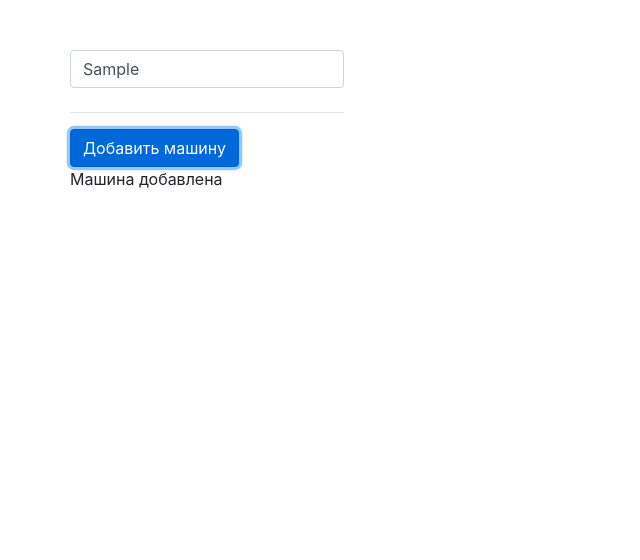
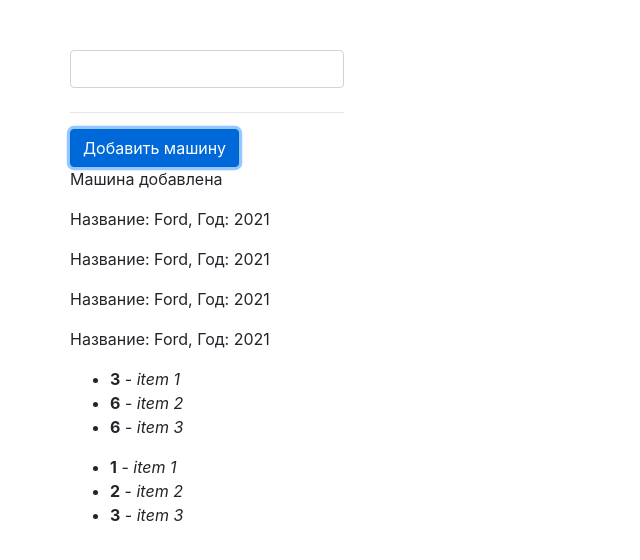
Before and after one commit to maxvanny2010/theory, an Angular app in the folder theoryapp/: page / in a window 1280 px wide. Both pictures are taken after typing "Sample" into the empty fields and a click on the button "Добавить машину". Shown: the top 560 px of the page, without its empty margins (0-640 px from the left). Built offline with nearby package versions, Linux system fonts and the light colour scheme.

Commit message:
directive for *ngFor

```diff
--- a/theoryapp/src/app/app.component.html
+++ b/theoryapp/src/app/app.component.html
@@ -7,7 +7,8 @@
   <div class="row">
     <div class="col-xs-12">
       <!--<div class="app-cars"></div>-->
-      <app-ifelse></app-ifelse>
+      <!--<app-ifelse></app-ifelse>-->
+      <app-for></app-for>
     </div>
   </div>
 </div>
--- a/theoryapp/src/app/app.module.ts
+++ b/theoryapp/src/app/app.module.ts
@@ -9,6 +9,7 @@ import { CarsComponent } from './cars/cars.component';
 import { CarComponent } from './car/car.component';
 import {FormsModule} from "@angular/forms";
 import { IfelseComponent } from './ifelse/ifelse.component';
+import { ForComponent } from './for/for.component';
 
 @NgModule({
   declarations: [
@@ -17,7 +18,8 @@ import { IfelseComponent } from './ifelse/ifelse.component';
     MiComponent,
     CarsComponent,
     CarComponent,
-    IfelseComponent
+    IfelseComponent,
+    ForComponent
   ],
     imports: [
         BrowserModule,
--- a/theoryapp/src/app/car/car.component.html
+++ b/theoryapp/src/app/car/car.component.html
@@ -1,2 +1,2 @@
 <p>{{'Название'}}: {{ getName()}}, Год: {{ carYear}}</p>
-<b>{{ 10 + 20}}</b>
+<!--<b>{{ 10 + 20}}</b>-->
--- /dev/null
+++ b/theoryapp/src/app/for/for.component.html
@@ -0,0 +1,18 @@
+<label>
+  <input type="text" class="form-control" [(ngModel)]="carName">
+</label>
+<hr>
+<button class="btn btn-primary" (click)="addCar()">Добавить машину</button>
+<p *ngIf="!addCarStatus; else references">Машина не добавлена</p>
+<ng-template #references><p>Машина добавлена</p></ng-template>
+<app-car *ngFor="let car of cars"></app-car>
+<ul>
+  <li *ngFor="let item of items">
+    <b>{{item.id}}</b> - <i>{{item.name}}</i>
+  </li>
+</ul>
+<ul>
+  <li *ngFor="let item of items; let idx = index">
+    <b>{{idx + 1}}</b> - <i>{{item.name}}</i>
+  </li>
+</ul>
--- /dev/null
+++ b/theoryapp/src/app/for/for.component.ts
@@ -0,0 +1,22 @@
+import {Component} from '@angular/core';
+
+@Component({
+  selector: 'app-for',
+  templateUrl: './for.component.html',
+  styleUrls: ['./for.component.css']
+})
+export class ForComponent {
+  carName = '';
+  addCarStatus = false;
+  cars = ['Ford', 'Audi', 'BMW'];
+  items = [{id: 3, name: 'item 1'}, {id: 6, name: 'item 2'}, {id: 6, name: 'item 3'}];
+
+  constructor() {
+  }
+
+  addCar() {
+    this.addCarStatus = true;
+    this.cars.push(this.carName);
+    this.carName = '';
+  }
+}
```
Also changed, not shown: theoryapp/img/ngFor ngIF.png (added), theoryapp/src/app/for/for.component.css (added).
